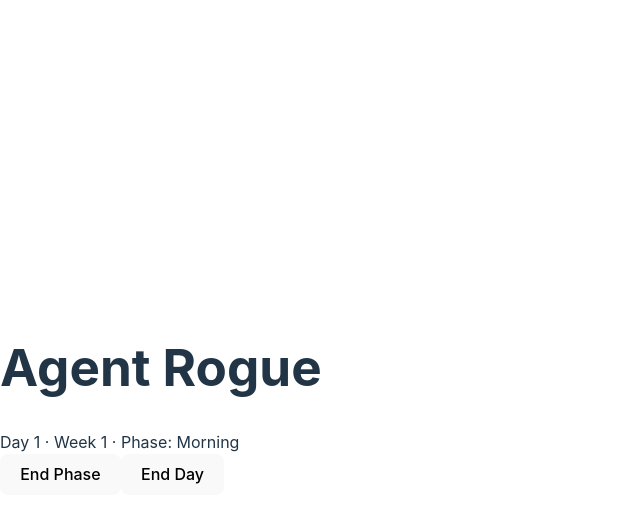
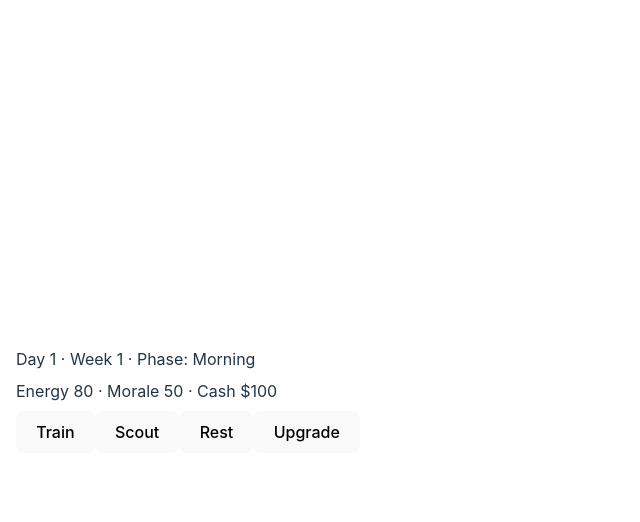
Before and after one commit to rphchrw/agent-rogue, a React (Vite) app: page / in a window 1280 px wide. Both pictures are taken after a click on the button "Start Day". Shown: the top 522 px of the page, without its empty margins (0-640 px from the left). Built offline with nearby package versions, Linux system fonts and the light colour scheme.

Commit message:
Integrate actions into app flow

```diff
--- a/src/App.tsx
+++ b/src/App.tsx
@@ -1,26 +1,66 @@
-import PhaseControls from './components/PhaseControls'
-import StatusHUD from './components/StatusHUD'
+import { useCallback, useState } from 'react'
+
+import ActionsPanel from './components/ActionsPanel'
+import { usePlayerStats, type UsePlayerStatsOpts } from './hooks/usePlayerStats'
 import { usePhaseManager } from './hooks/usePhaseManager'
+import type { ActionId } from './core/actions'
+
+const LOCK_DELAY_MS = 200
 
 const App = () => {
-  const { phase, day, week, started, startDay, endPhase, endDay } = usePhaseManager({
-    onPhaseChange: (next) => console.debug('[PhaseManager] Phase changed:', next),
-    onDayStart: (info) => console.debug('[PhaseManager] Day started:', info),
-    onDayEnd: (summary) => console.debug('[PhaseManager] Day ended:', summary),
-  })
+  const { phase, day, week, started, startDay, endPhase } = usePhaseManager({ autoStart: false })
+  const handleAfterAction = useCallback<NonNullable<UsePlayerStatsOpts['onAfterAction']>>(
+    ({ ok }) => {
+      if (ok) {
+        endPhase()
+      }
+    },
+    [endPhase],
+  )
+  const { stats, doAction, lastResult } = usePlayerStats({ onAfterAction: handleAfterAction })
+  const [lock, setLock] = useState(false)
+
+  const handleDoAction = useCallback(
+    (id: ActionId) => {
+      if (lock) {
+        return undefined
+      }
+
+      setLock(true)
+      const result = doAction(id)
+      window.setTimeout(() => setLock(false), LOCK_DELAY_MS)
+
+      return result
+    },
+    [doAction, lock],
+  )
+
+  if (!started) {
+    return (
+      <div style={{ padding: 16 }}>
+        <h1>Agent Rogue</h1>
+        <button type="button" onClick={startDay} data-testid="btn-start-day">
+          Start Day
+        </button>
+      </div>
+    )
+  }
 
   return (
-    <main className="app">
-      <h1>Agent Rogue</h1>
-      <StatusHUD day={day} week={week} phase={phase} />
-      {started ? (
-        <PhaseControls onEndPhase={endPhase} onEndDay={endDay} />
-      ) : (
-        <button type="button" onClick={startDay}>
-          Start Day
-        </button>
-      )}
-    </main>
+    <div style={{ padding: 16 }}>
+      <div data-testid="hud">
+        Day {day} · Week {week} · Phase: {phase ?? '—'}
+      </div>
+      <div style={{ margin: '8px 0' }}>
+        Energy {stats.energy} · Morale {stats.morale} · Cash ${stats.cash}
+      </div>
+      <ActionsPanel stats={stats} onDoAction={handleDoAction} disabled={lock} />
+      {lastResult ? (
+        <div data-testid="last-result" style={{ opacity: 0.8, marginTop: 8 }}>
+          Last: {lastResult.id} — {lastResult.ok ? 'OK' : 'Blocked'}
+        </div>
+      ) : null}
+    </div>
   )
 }
 
--- /dev/null
+++ b/src/components/ActionsPanel.tsx
@@ -0,0 +1,40 @@
+import { ACTIONS, resolveAction, type ActionId, type Delta, type Stats } from '../core/actions'
+
+interface ActionsPanelProps {
+  stats: Stats
+  onDoAction: (id: ActionId) => void
+  disabled?: boolean
+}
+
+const formatDelta = (delta: Delta) =>
+  Object.entries(delta)
+    .map(([key, value]) => (value ? `${key} ${value}` : ''))
+    .filter(Boolean)
+    .join(', ') || 'none'
+
+const ActionsPanel = ({ stats, onDoAction, disabled }: ActionsPanelProps) => (
+  <div className="actions-panel" data-testid="actions-panel">
+    {Object.values(ACTIONS).map(def => {
+      const sim = resolveAction(stats, def)
+      const isDisabled = Boolean(disabled) || !sim.ok
+      const title = `${def.label} | costs: ${formatDelta(def.costs)} · effects: ${formatDelta(def.effects)}`
+
+      return (
+        <button
+          key={def.id}
+          type="button"
+          title={title}
+          aria-label={`Do ${def.label}`}
+          data-testid={`btn-${def.id.toLowerCase()}`}
+          disabled={isDisabled}
+          onClick={() => onDoAction(def.id)}
+          className="btn"
+        >
+          {def.label}
+        </button>
+      )
+    })}
+  </div>
+)
+
+export default ActionsPanel
--- /dev/null
+++ b/src/core/actions.ts
@@ -0,0 +1,107 @@
+export type StatKey = 'energy' | 'morale' | 'cash'
+
+export interface Stats {
+  energy: number
+  morale: number
+  cash: number
+}
+
+export type ActionId = 'Train' | 'Scout' | 'Rest' | 'Upgrade'
+
+export interface Delta {
+  energy?: number
+  morale?: number
+  cash?: number
+}
+
+export interface ActionDef {
+  id: ActionId
+  label: string
+  costs: Delta // negative deltas paid up front
+  effects: Delta // applied after costs
+}
+
+export const ACTIONS: Record<ActionId, ActionDef> = {
+  Train: {
+    id: 'Train',
+    label: 'Train',
+    costs: { energy: -20, cash: 0 },
+    effects: { morale: +5 },
+  },
+  Scout: {
+    id: 'Scout',
+    label: 'Scout',
+    costs: { energy: -15, cash: -5 },
+    effects: { morale: +3 },
+  },
+  Rest: {
+    id: 'Rest',
+    label: 'Rest',
+    costs: {},
+    effects: { energy: +25, morale: +2 },
+  },
+  Upgrade: {
+    id: 'Upgrade',
+    label: 'Upgrade',
+    costs: { cash: -30, energy: -5 },
+    effects: { morale: +8 },
+  },
+}
+
+export function clampStats(s: Stats): Stats {
+  return {
+    energy: Math.max(0, Math.min(100, s.energy)),
+    morale: Math.max(0, Math.min(100, s.morale)),
+    cash: Math.max(0, s.cash),
+  }
+}
+
+export function applyDelta(s: Stats, d: Delta): Stats {
+  return {
+    energy: s.energy + (d.energy ?? 0),
+    morale: s.morale + (d.morale ?? 0),
+    cash: s.cash + (d.cash ?? 0),
+  }
+}
+
+export function canAfford(s: Stats, costs: Delta): boolean {
+  const post = applyDelta(s, costs)
+  return post.energy >= 0 && post.cash >= 0 // morale can go 0..100 only after clamp
+}
+
+const STAT_KEYS: StatKey[] = ['energy', 'morale', 'cash']
+
+const mergeDeltas = (a: Delta, b: Delta): Delta => {
+  const merged: Delta = {}
+
+  for (const key of STAT_KEYS) {
+    const av = a[key]
+    const bv = b[key]
+
+    if (av === undefined && bv === undefined) {
+      continue
+    }
+
+    merged[key] = (av ?? 0) + (bv ?? 0)
+  }
+
+  return merged
+}
+
+/** Pure: returns {ok, before, after, applied} without side effects */
+export function resolveAction(
+  s: Stats,
+  def: ActionDef,
+): { ok: boolean; before: Stats; after: Stats; applied: Delta } {
+  const before = { ...s }
+
+  if (!canAfford(s, def.costs)) {
+    return { ok: false, before, after: s, applied: {} }
+  }
+
+  const mid = applyDelta(s, def.costs)
+  const after = clampStats(applyDelta(mid, def.effects))
+  const applied = mergeDeltas(def.costs, def.effects)
+
+  return { ok: true, before, after, applied }
+}
--- /dev/null
+++ b/src/hooks/usePlayerStats.ts
@@ -0,0 +1,33 @@
+import { useCallback, useState } from 'react'
+
+import { ACTIONS, resolveAction, type ActionId, type Stats } from '../core/actions'
+
+export interface UsePlayerStatsOpts {
+  onAfterAction?: (payload: { id: ActionId; ok: boolean; before: Stats; after: Stats }) => void
+}
+
+export function usePlayerStats(opts: UsePlayerStatsOpts = {}) {
+  const { onAfterAction } = opts
+  const [stats, setStats] = useState<Stats>({ energy: 80, morale: 50, cash: 100 })
+  const [lastResult, setLastResult] = useState<ReturnType<typeof resolveAction> & { id: ActionId } | null>(null)
+
+  const doAction = useCallback(
+    (id: ActionId) => {
+      const def = ACTIONS[id]
+      const res = resolveAction(stats, def)
+
+      if (res.ok) {
+        setStats(res.after)
+      }
+
+      const detailed = { id, ...res }
+      setLastResult(detailed)
+      onAfterAction?.({ id, ok: res.ok, before: res.before, after: res.after })
+
+      return res
+    },
+    [onAfterAction, stats],
+  )
+
+  return { stats, setStats, lastResult, doAction, actions: ACTIONS }
+}
```
